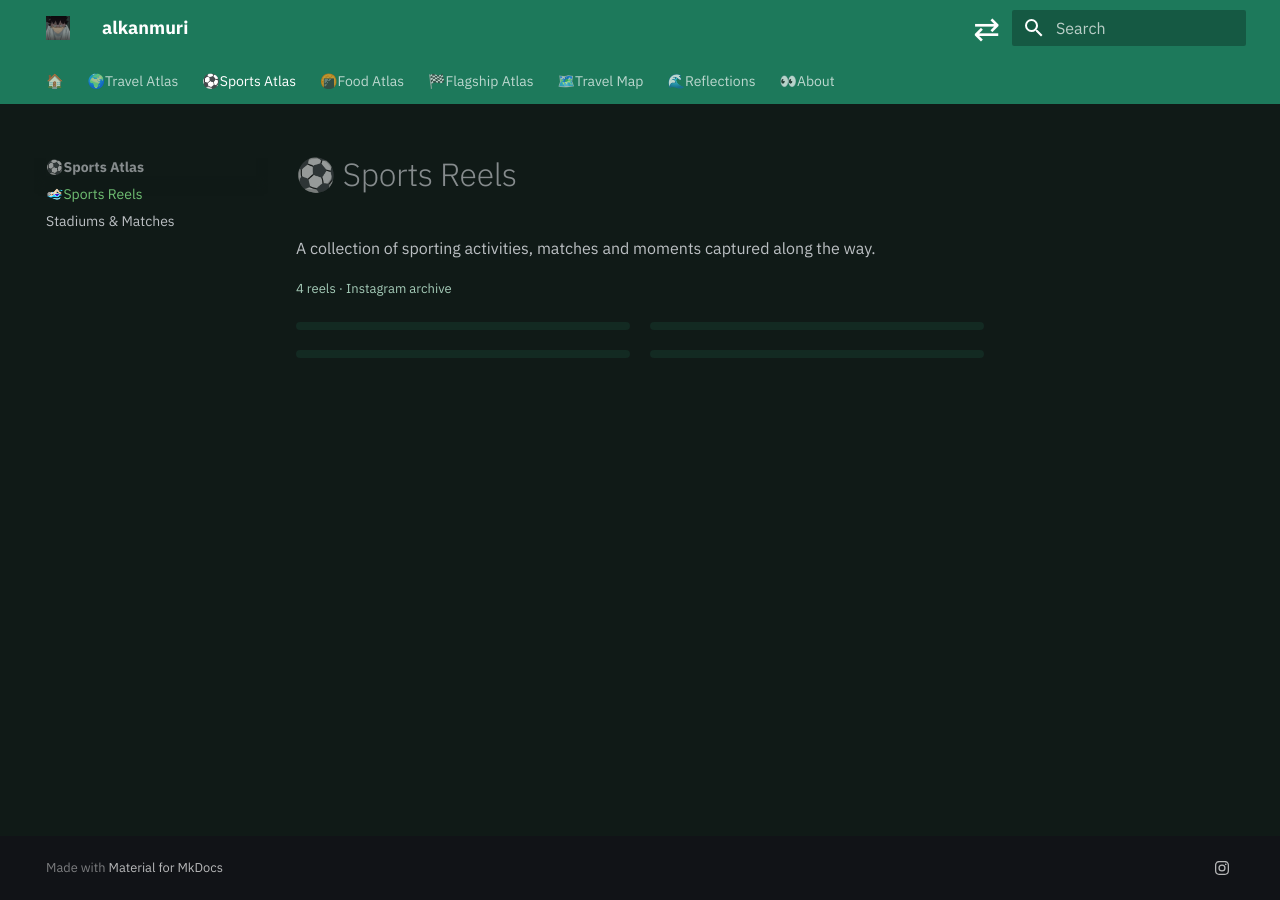
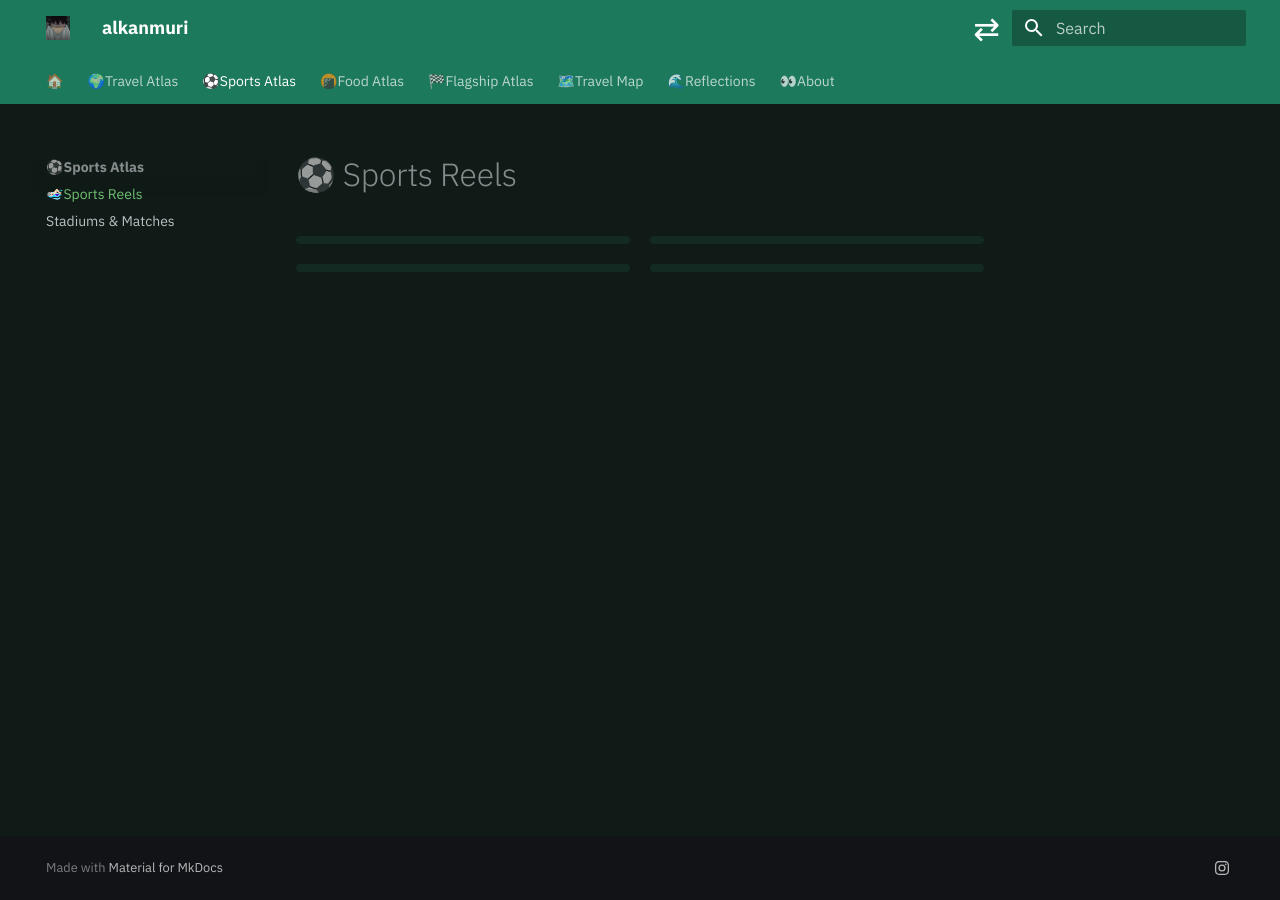
Before and after one commit to alvvvli/alvin-beyond, an MkDocs documentation site: the page built from docs/sports/spreels.md, in a window 1280 px wide. Built offline with MkDocs 1.6.1 and Material for MkDocs 9.7.7, drawn with Linux system fonts in a browser that asks for light colours; a script that is not in the unit is left out; comment, search, counter and statistics services are not loaded.

Commit message:
Update spreels.md

```diff
--- a/docs/sports/spreels.md
+++ b/docs/sports/spreels.md
@@ -1,11 +1,5 @@
 
 # ⚽ Sports Reels
-
-A collection of sporting activities, matches and moments captured along the way.
-
-<div class="reels-header">
-  <span>4 reels · Instagram archive</span>
-</div>
 
 <div class="reels-gallery">
 
```
